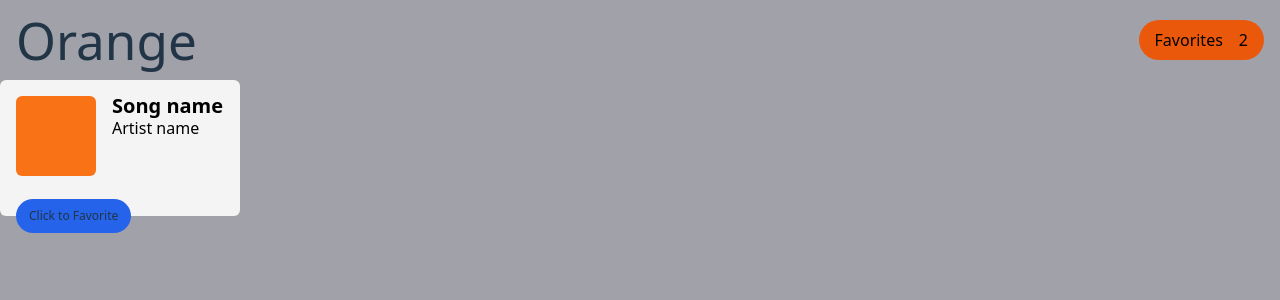
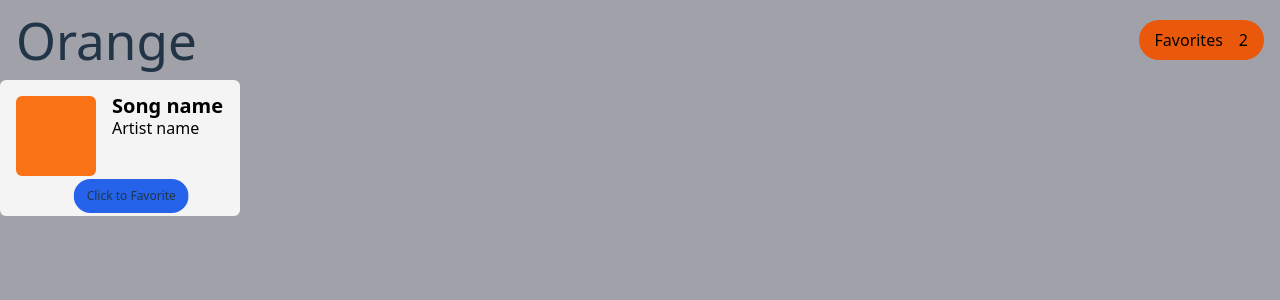
Before and after one commit to Anant23452/React-js-, a React (Vite) app in the folder React/: page / in a window 1280 px wide. Shown: the top 300 px of the page. Built offline with nearby package versions, Linux system fonts and the light colour scheme.

Commit message:
making box

```diff
--- a/React/src/Component/ProjectOne.jsx
+++ b/React/src/Component/ProjectOne.jsx
@@ -8,7 +8,7 @@ function ProjectOne() {
           <h3 className='text-xl leading-none font-semibold'>Song name</h3>
           <h5>Artist name</h5>
         </div>
-        <button className="px-3 py-2 bg-blue-600 text-white-100 rounded-full text-xs absolute bottom-0 -translate-y-[-50%]">Click to Favorite</button>
+        <button className="px-3 py-2 bg-blue-600 text-white-100 rounded-full text-xs absolute bottom-5  -translate-y-[-50%] -translate-x-[-50%]">Click to Favorite</button>
     </div>
   )
 }
```
